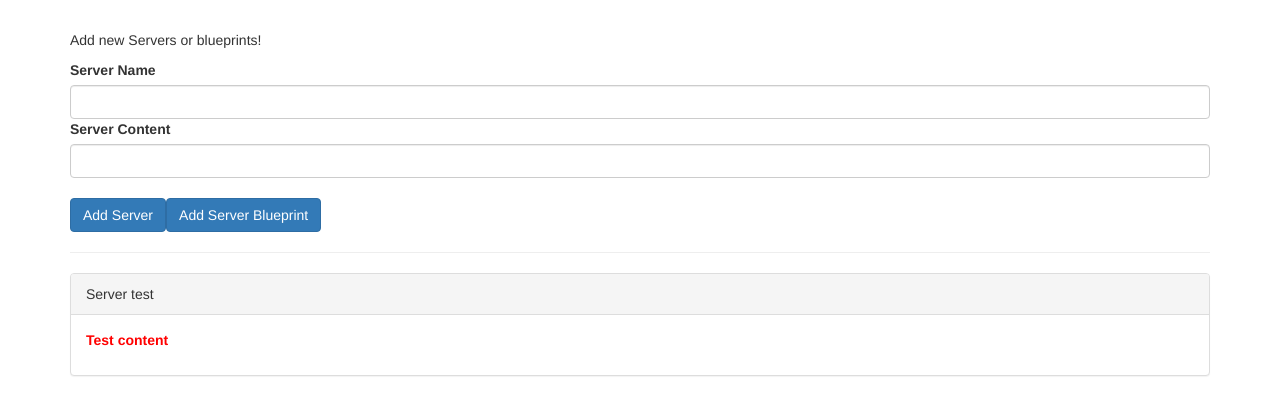
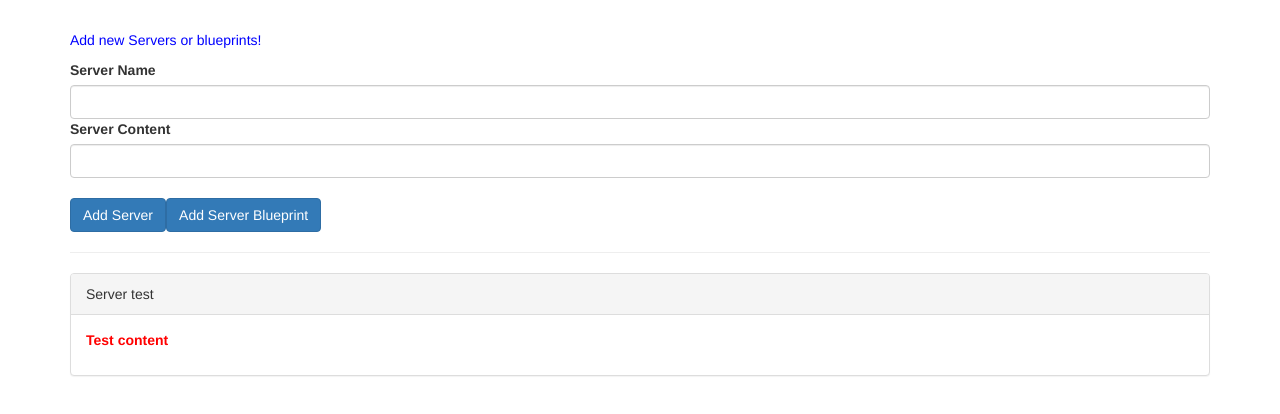
Before and after one commit to DanielJurcik/angular-databinding-test, an Angular app: page / in a window 1280 px wide. Shown: the top 414 px of the page. Built offline with nearby package versions, Linux system fonts and the light colour scheme.

Commit message:
Global encapsulation

```diff
--- a/src/app/app.component.css
+++ b/src/app/app.component.css
@@ -1,7 +1,3 @@
 .container {
   margin-top: 30px;
 }
-
-p {
-  color: blue;
-}
--- a/src/app/server-element/server-element.component.css
+++ b/src/app/server-element/server-element.component.css
@@ -0,0 +1,3 @@
+p {
+    color: blue;
+  }
--- a/src/app/server-element/server-element.component.ts
+++ b/src/app/server-element/server-element.component.ts
@@ -1,9 +1,10 @@
-import { Component, Input, OnInit } from '@angular/core';
+import { Component, Input, OnInit, ViewEncapsulation } from '@angular/core';
 
 @Component({
   selector: 'app-server-element',
   templateUrl: './server-element.component.html',
-  styleUrls: ['./server-element.component.css']
+  styleUrls: ['./server-element.component.css'],
+  encapsulation: ViewEncapsulation.None
 })
 export class ServerElementComponent implements OnInit {
   @Input('serverElem') element : {type : string, name : string, content : string}
```
